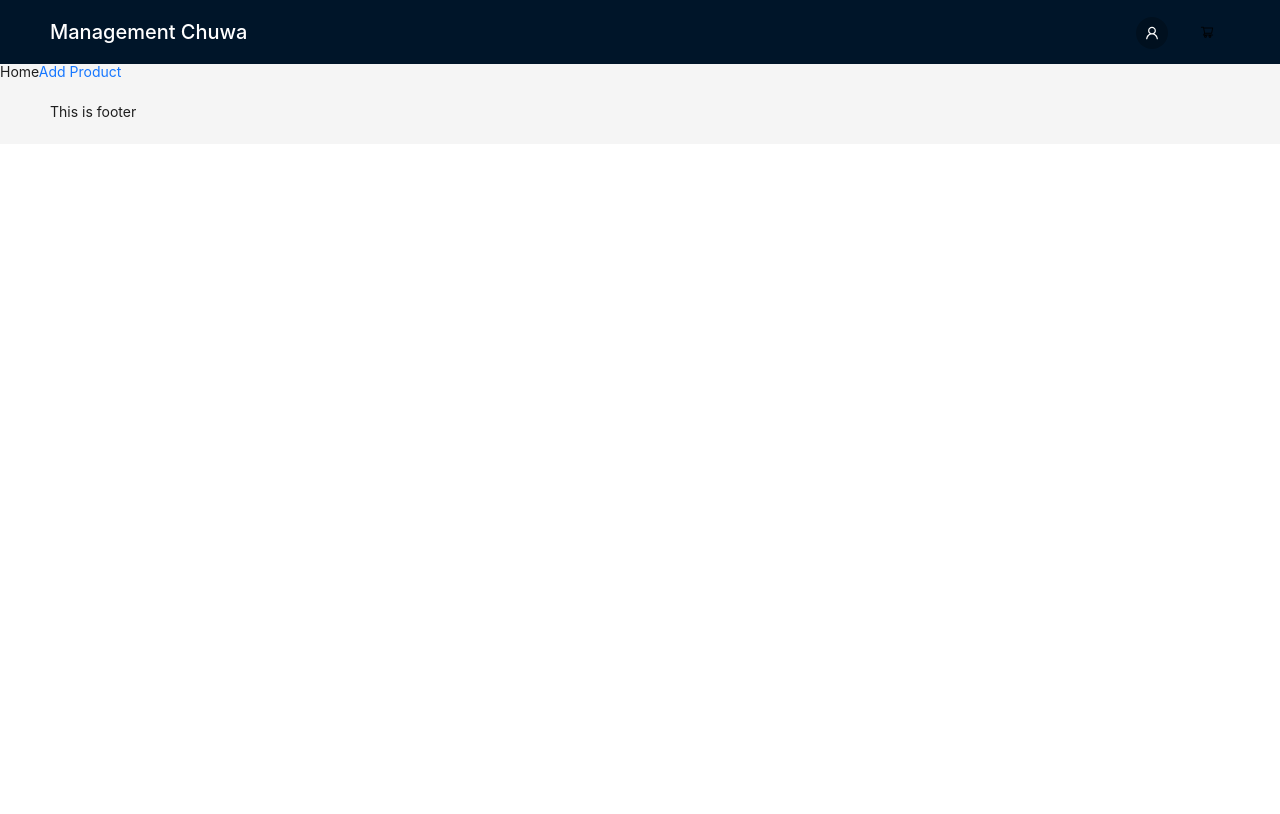
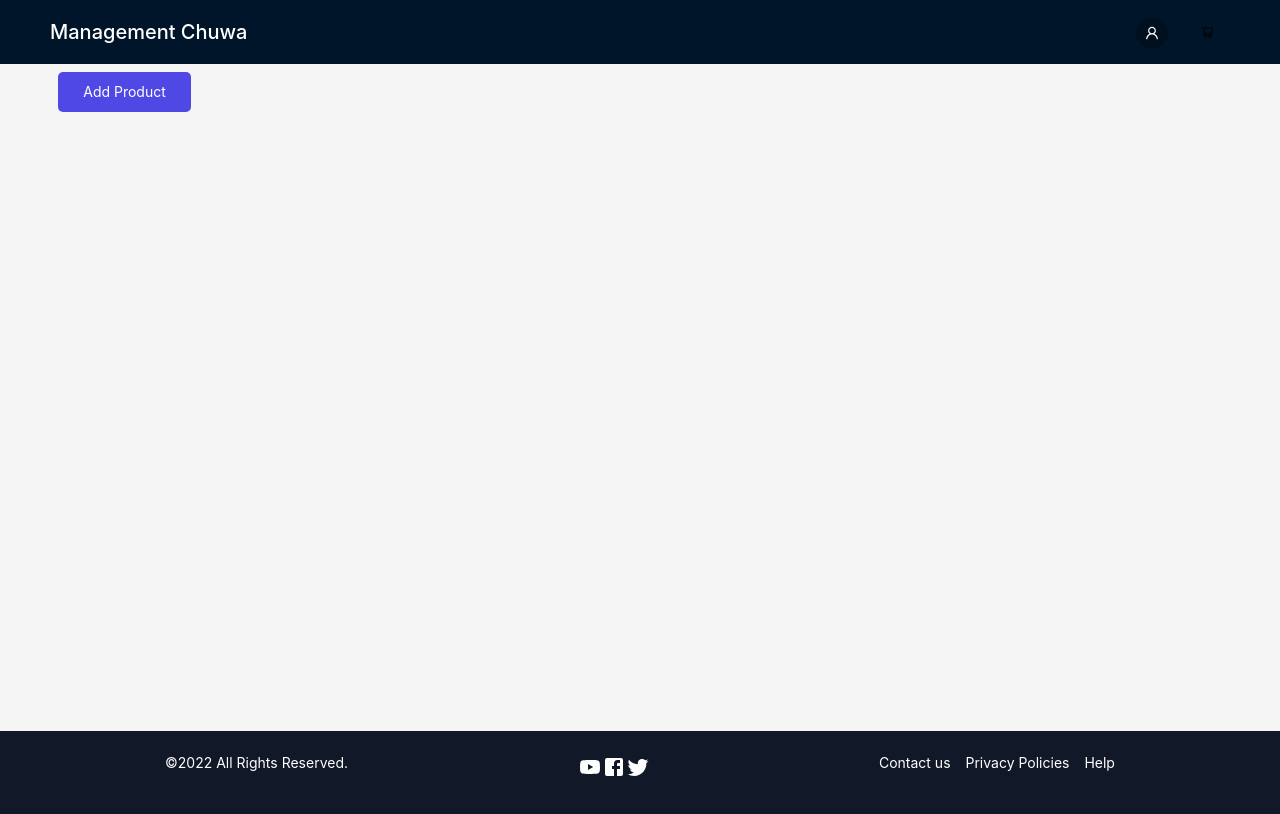
Before and after one commit to SexyHamilton/Product-Management-System, a React (Create React App) app in the folder client/: page / in a window 1280 px wide. Built offline with nearby package versions, Linux system fonts and the light colour scheme; sample sign-in values are in the browser's storage.

Commit message:
Some css modification.

```diff
--- /dev/null
+++ b/client/src/components/Footer/index.js
@@ -0,0 +1,32 @@
+import { MenuOutlined } from "@ant-design/icons";
+import { Button, Drawer } from "antd";
+import { useEffect, useState } from "react";
+import { useLocation, Link } from "react-router-dom";
+import YouTubeIcon from "@mui/icons-material/YouTube";
+import FacebookIcon from "@mui/icons-material/Facebook";
+import TwitterIcon from "@mui/icons-material/Twitter";
+import "./style.css";
+
+
+const Footer = () => {
+
+  return (
+    <div className="footer">
+        <div className="footer__right">
+            <p>©2022 All Rights Reserved.</p>
+        </div>
+        <div className="footer__media">
+            <YouTubeIcon className="footer__youtubeIcon" />
+            <FacebookIcon className="footer__facebookIcon" />
+            <TwitterIcon className="footer__twitterIcon" />
+        </div>
+        <div className="footer__nav">
+            <span className="footer__navItem1">Contact us</span>
+            <span className="footer__navItem2">Privacy Policies</span>
+            <span className="footer__navItem3">Help</span>
+        </div>
+    </div>
+  );
+};
+
+export default Footer;
--- /dev/null
+++ b/client/src/components/Footer/style.css
@@ -0,0 +1,18 @@
+.footer {
+    display: flex;
+    justify-content: space-around;
+}
+
+/* media */
+.footer__media {
+    display: flex;
+    width: 6%;
+    justify-content: space-between;
+}
+
+/* nav */
+.footer__nav {
+    display: flex;
+    width: 20%;
+    justify-content: space-between;
+}
--- a/client/src/components/Layout/index.js
+++ b/client/src/components/Layout/index.js
@@ -1,20 +1,55 @@
-import React from "react";
+import React, { useMemo } from "react";
 import { Layout as AntdLayout } from "antd";
 import { Outlet } from "react-router-dom";
 import Navbar from "../Navbar";
+import { useMediaQuery } from 'hooks/useMediaQuery';
+import Footer from "../Footer";
 
 export default function Layout() {
+  const isMobile = useMediaQuery('(max-width: 450px)');
+  console.log(isMobile);
+
+  const headerStyle = useMemo(
+    () => ({
+      height: '64px',
+    }),
+    []
+  );
+
+  const contentStyle = useMemo(
+    () => ({
+      height: 'calc(100vh - 64px - 69px)',
+      padding: '0 50px',
+      width: isMobile ? '440px' : '100%',
+      margin: '0 auto',
+      overflowY: 'auto',
+    }),
+    [isMobile]
+  );
+
+  const footerStyle = useMemo(
+    () => ({
+      backgroundColor: '#111827',
+      width: '100%',
+      color: 'white',
+      height: '85px',
+    }),
+    []
+  );
+
   return (
     <AntdLayout>
       <AntdLayout.Header>
         <Navbar />
       </AntdLayout.Header>
 
-      <AntdLayout.Content>
+      <AntdLayout.Content style={contentStyle}>
         <Outlet />
       </AntdLayout.Content>
 
-      <AntdLayout.Footer>This is footer</AntdLayout.Footer>
+      <AntdLayout.Footer style={footerStyle}>
+        <Footer />
+      </AntdLayout.Footer>
     </AntdLayout>
   );
 }
--- /dev/null
+++ b/client/src/hooks/useMediaQuery.js
@@ -0,0 +1,19 @@
+import { useEffect, useState } from 'react';
+
+export const useMediaQuery = (query = '(max-width: 450px)') => {
+  const [matches, setMatches] = useState(false);
+
+  useEffect(() => {
+    const media = window.matchMedia(query);
+    if (media.matches !== matches) {
+      setMatches(media.matches);
+    }
+    const listener = () => {
+      setMatches(media.matches);
+    };
+    media.addEventListener('change', listener);
+    return () => media.removeEventListener('change', listener);
+  }, [matches, query]);
+
+  return matches;
+};
--- a/client/src/pages/Home.js
+++ b/client/src/pages/Home.js
@@ -1,9 +1,27 @@
 import React from "react";
 import { useSelector } from "react-redux";
+import { makeStyles } from "@material-ui/core/styles";
 import { Link, Navigate } from "react-router-dom";
 // import MessageTimeline from 'pages/Message';
 
+const useStyles = makeStyles((theme) => ({
+  button: {
+      width: "133px",
+      height: "40px",
+      border: "none",
+      "border-radius": "5px",
+      textTransform: "none",
+      margin: theme.spacing(1),
+      backgroundColor: "#5048E5",
+      color: "#FFFFFF",
+      "&:hover": {
+          backgroundColor: "#512da8",
+      },
+  },
+}));
+
 export default function Home() {
+  const classes = useStyles();
   const { isAuthenticated } = useSelector((state) => state.user);
 
   if (!isAuthenticated) {
@@ -12,8 +30,9 @@ export default function Home() {
 
   return (
     <div>
-      Home
-      <Link to="new-product">Add Product</Link>
+      <Link to="new-product">
+        <button className={classes.button}>Add Product</button>
+      </Link>
     </div>
   );
 }
```
